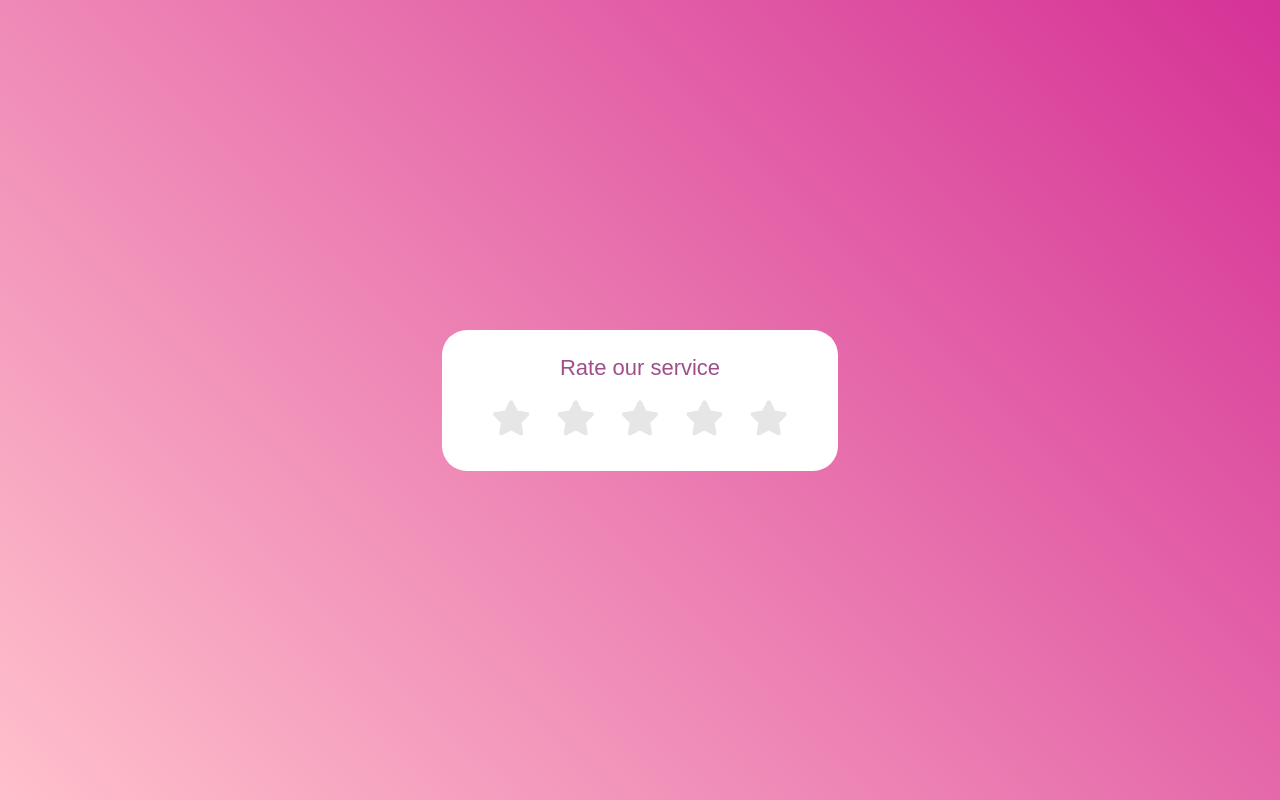
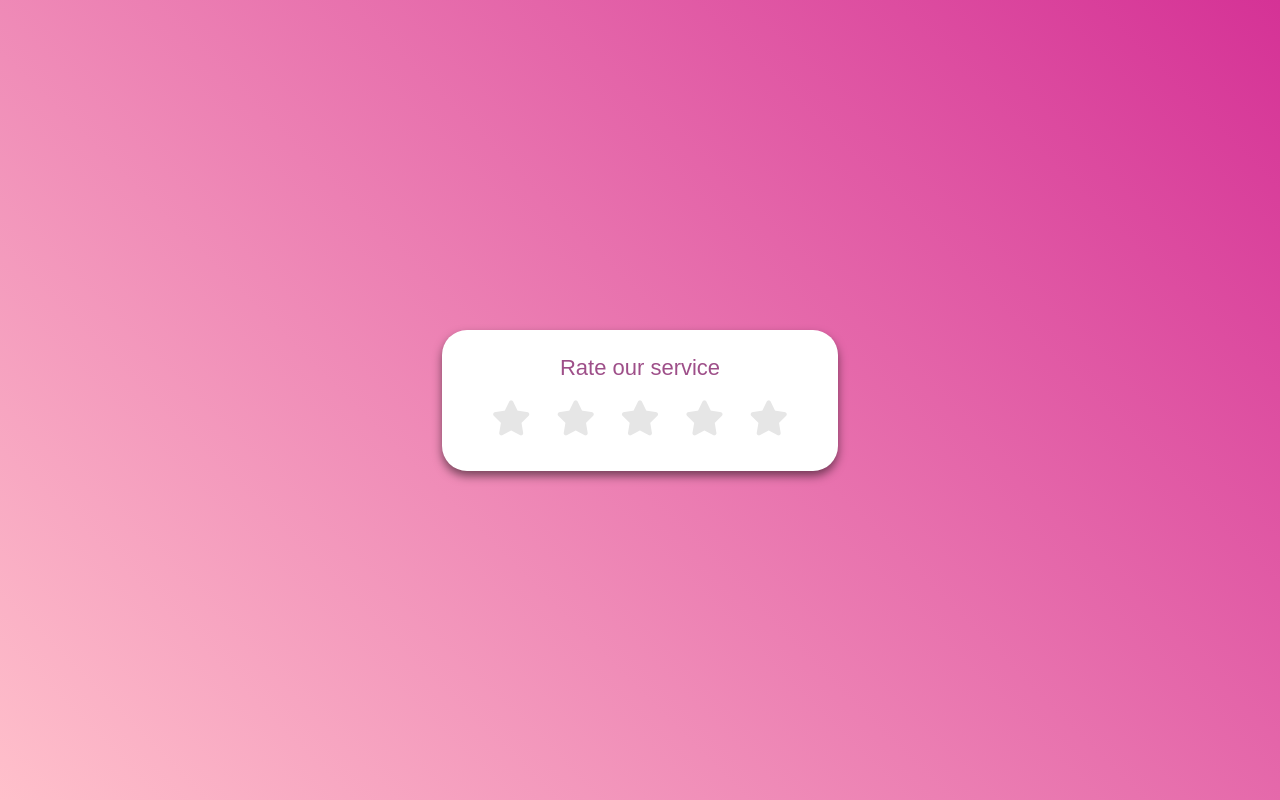
Before and after one commit to va1e7ia/Simple-JS-projects, a plain HTML site: page Star-Rating/index.html in a window 1280 px wide. Drawn offline with Linux system fonts and the light colour scheme; a web font is replaced by a local one.

Commit message:
Fix styles.css

```diff
--- a/Star-Rating/styles.css
+++ b/Star-Rating/styles.css
@@ -20,7 +20,7 @@ body {
   background: #fff;
   padding: 25px 50px 35px;
   border-radius: 25px;
-  box-shadow: 0 5px 10px rgba (0, 0, 0, 0.05);
+  box-shadow: 0 5px 10px rgba(0, 0, 0, 0.5);
 }
 
 .rating-box header {
```
